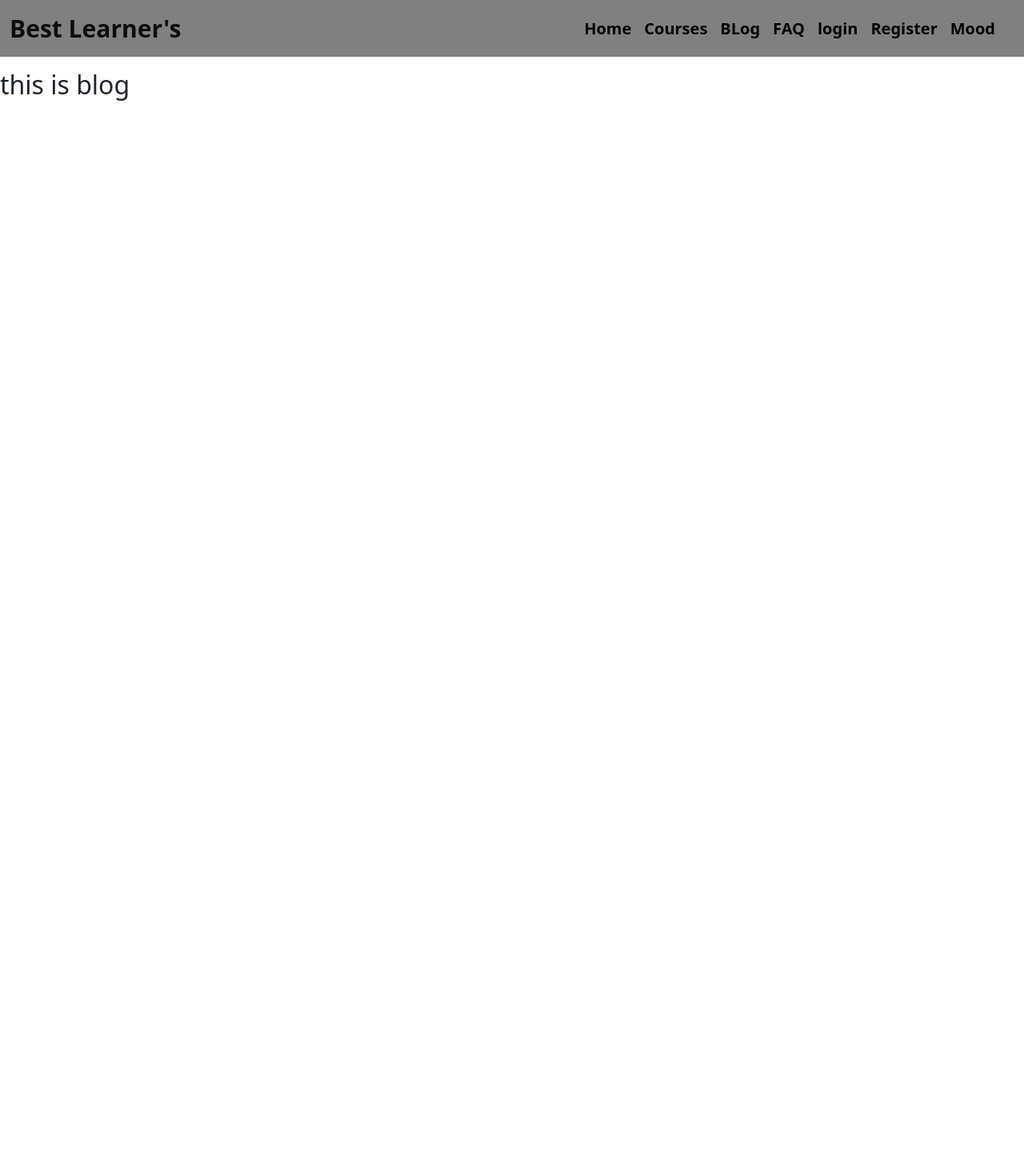
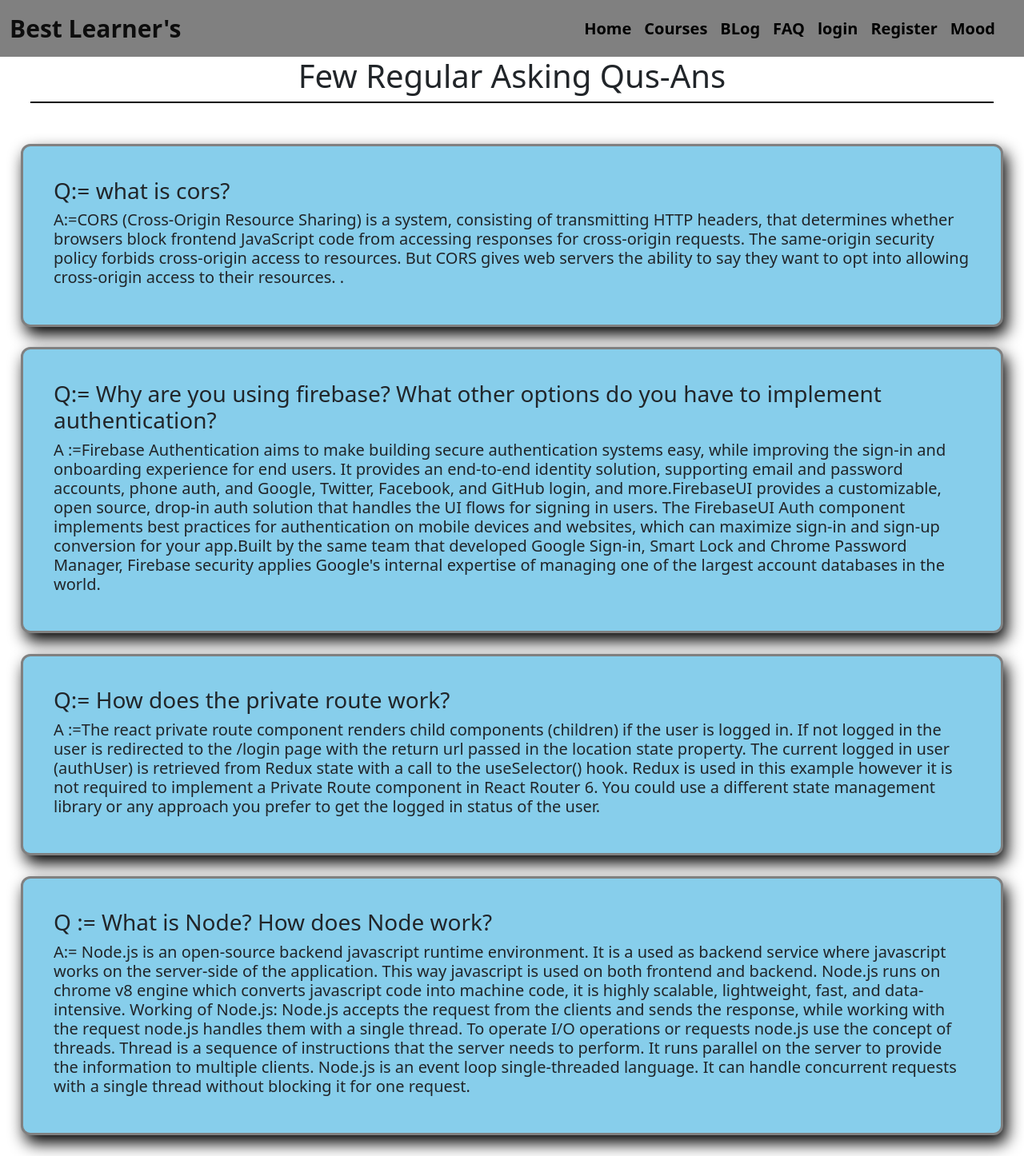
Before and after one commit to omarfarukee/best-learners, a React (Create React App) app: page /blog in a window 1280 px wide. Shown: the whole page at 80% size. Before the commit the page ends 800 px from the top, so only its background shows below. Built offline with nearby package versions, Linux system fonts and the light colour scheme.

Commit message:
data loaded for backend successfully

```diff
--- a/src/App.js
+++ b/src/App.js
@@ -23,7 +23,8 @@ const router = createBrowserRouter([
       },
       {
         path:'/courses',
-        element:<Courses></Courses>
+        element:<Courses></Courses>,
+        loader: () => fetch('https://best-learners-server.vercel.app/categories')
       },
       {
         path:'/blog',
--- /dev/null
+++ b/src/components/Blog/Blog.css
@@ -0,0 +1,17 @@
+.ans{
+    border-bottom:2px solid black;
+    margin-bottom: 4%;
+    margin-left: 3%;
+    margin-right: 3%;
+}
+.ans h1{
+    text-align: center;
+}
+.qus{
+    background-color:skyblue;
+    margin:2%;
+    padding:3%;
+    border-radius:12px;
+    border:3px solid gray;
+    box-shadow:5px 10px 20px black;
+}
--- a/src/components/Blog/Blog.js
+++ b/src/components/Blog/Blog.js
@@ -1,10 +1,42 @@
 import React from 'react';
-
+import ('./Blog.css')
 const Blog = () => {
     return (
-        <div>
-            <h2>this is blog</h2>
+        <div >
+        <div className='ans'>
+            <h1>Few Regular Asking Qus-Ans</h1>
         </div>
+    <div >
+        <div className='qus'>
+            <h3>Q:=  what is cors?</h3>
+            <h5> A:=CORS (Cross-Origin Resource Sharing) is a system, consisting of transmitting HTTP headers, that determines whether browsers block frontend JavaScript code from accessing responses for cross-origin requests.
+
+The same-origin security policy forbids cross-origin access to resources. But CORS gives web servers the ability to say they want to opt into allowing cross-origin access to their resources.
+.  </h5>
+        </div>
+        <div className='qus'>
+            <h3>Q:= Why are you using firebase? What other options do you have to implement authentication?</h3>
+            <h5>A :=Firebase Authentication aims to make building secure authentication systems easy, while improving the sign-in and onboarding experience for end users. It provides an end-to-end identity solution, supporting email and password accounts, phone auth, and Google, Twitter, Facebook, and GitHub login, and more.FirebaseUI provides a customizable, open source, drop-in auth solution that handles the UI flows for signing in users. The FirebaseUI Auth component implements best practices for authentication on mobile devices and websites, which can maximize sign-in and sign-up conversion for your app.Built by the same team that developed Google Sign-in, Smart Lock and Chrome Password Manager, Firebase security applies Google's internal expertise of managing one of the largest account databases in the world.
+            </h5>
+        </div>
+        <div className='qus'>
+            <h3>Q:= How does the private route work?</h3>
+            <h5>A :=The react private route component renders child components (children) if the user is logged in. If not logged in the user is redirected to the /login page with the return url passed in the location state property.
+
+The current logged in user (authUser) is retrieved from Redux state with a call to the useSelector() hook. Redux is used in this example however it is not required to implement a Private Route component in React Router 6. You could use a different state management library or any approach you prefer to get the logged in status of the user.
+            </h5>
+        </div>
+        <div className='qus'>
+            <h3>Q :=
+            What is Node? How does Node work?</h3>
+            <h5>A:= Node.js is an open-source backend javascript runtime environment. It is a used as backend service where javascript works on the server-side of the application. This way javascript is used on both frontend and backend. Node.js runs on chrome v8 engine which converts javascript code into machine code, it is highly scalable, lightweight, fast, and data-intensive.
+
+Working of Node.js: Node.js accepts the request from the clients and sends the response, while working with the request node.js handles them with a single thread. To operate I/O operations or requests node.js use the concept of threads. Thread is a sequence of instructions that the server needs to perform. It runs parallel on the server to provide the information to multiple clients. Node.js is an event loop single-threaded language. It can handle concurrent requests with a single thread without blocking it for one request. </h5>
+        </div>
+</div>
+
+
+    </div>
     );
 };
 
--- /dev/null
+++ b/src/components/CourseDetails/CourseDetails.js
@@ -0,0 +1,13 @@
+import React from 'react';
+
+const CourseDetails = ({course}) => {
+    const {images, name, star,clases, time } = course
+    console.log(course)
+    return (
+        <div>
+
+        </div>
+    );
+};
+
+export default CourseDetails;
--- /dev/null
+++ b/src/components/Courses/Course.css
@@ -0,0 +1,15 @@
+.course-container{
+    display: grid;
+    grid-template-columns: 1fr 4fr;
+    margin:2%;
+}
+.courseOne{
+    border: 2px solid red;
+    margin-right:10px;
+    height:300px;
+    text-align: center;
+}
+.courseTwo{
+    border: 2px solid red;
+    text-align: center;
+}
--- a/src/components/Courses/Courses.js
+++ b/src/components/Courses/Courses.js
@@ -1,9 +1,24 @@
-import React from 'react';
+import React from  'react';
+import {useLoaderData} from 'react-router-dom'
+import CourseDetails from '../CourseDetails/CourseDetails';
+import ('./Course.css')
+const Courses = () => {
+    const courses = useLoaderData()
+    return (
+        <div className='course-container'>
+            <div className='courseOne'>
+                 <h2>this is Courses : {courses.length}</h2>
+                 {
+                    courses.map(course => <CourseDetails
+                    key={course.id}
+                    course={course}
+                    ></CourseDetails>)
+                 }
+            </div>
+           <div className='courseTwo'>
+              <h3> h2 this is course 2</h3>
+           </div>
 
-const Courses = () => {
-    return (
-        <div>
-            <h2>this is Courses</h2>
         </div>
     );
 };
--- a/src/components/Header/Header.js
+++ b/src/components/Header/Header.js
@@ -13,7 +13,7 @@ const Header = () => {
         <div>
             <>
       {[ 'sm'].map((expand) => (
-        <Navbar key={expand}  expand={expand} className="mb-3 nav">
+        <Navbar key={expand}  expand={expand} className=" nav">
           <Container fluid>
             <Navbar.Brand className='text-size'>Best Learner's</Navbar.Brand>
             <Navbar.Toggle aria-controls={`offcanvasNavbar-expand-${expand}`} />
--- /dev/null
+++ b/src/components/Home/Home.css
@@ -0,0 +1,12 @@
+.home{
+
+      height:500px;
+   background-size: cover;
+    background-image: url("../../images/swimming-pool-beach-luxury-hotel-outdoor-pools-spa-amara-dolce-vita-luxury-hotel-resort-tekirova-kemer-turkey.jpg");
+}
+
+.home img{
+        filter: brightness(32%);
+        opacity: 0.9;
+
+}
--- a/src/components/Home/Home.js
+++ b/src/components/Home/Home.js
@@ -1,8 +1,8 @@
 import React from 'react';
-
+import ('./Home.css')
 const Home = () => {
     return (
-        <div>
+        <div className='home'>
             <h2>this is home</h2>
         </div>
     );
```
Also changed, not shown: src/components/CourseDetails/CourseDetails.css (added), 1 other file (tests, documents, lock files or other folders).
